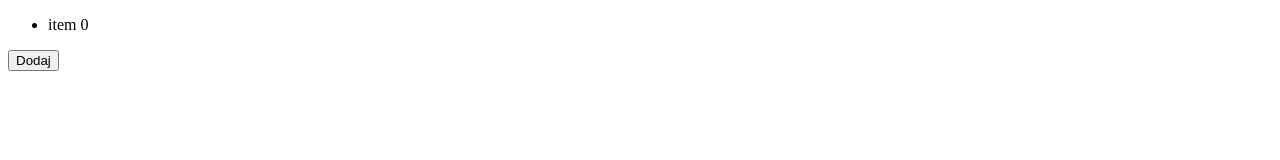
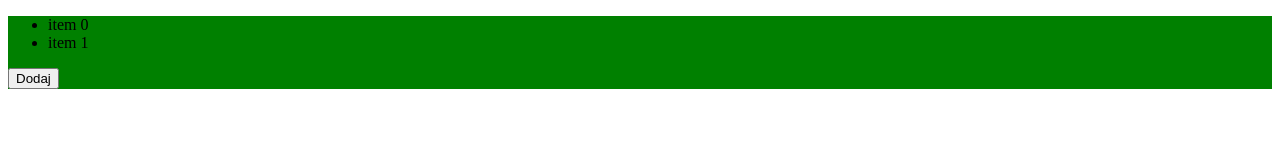
Before and after one commit to ProjectKodilla/zadanie_9_6, a website: page index.html in a window 1280 px wide. Both pictures are taken after a click on the button "Dodaj". Drawn offline with Linux system fonts and the light colour scheme.

Commit message:
finished

```diff
--- a/index.html
+++ b/index.html
@@ -4,15 +4,15 @@
     <meta charset="UTF-8">
     <meta name="viewport" content="width=device-width, initial-scale=1.0">
     <meta http-equiv="X-UA-Compatible" content="ie=edge">
-    <title>JavaScript DOM Properties</title>
+    <title>JavaScript</title>
 </head>
 <body>
+    <div style="background-color: green">
     <ul id="list">
         <li>item 0</li>
     </ul>
     <button id="addElem">Dodaj</button>
     </div>
-    </div>
 <script type="text/javascript" src="script.js"></script>
 </body>
 </html>
--- a/script.js
+++ b/script.js
@@ -1,9 +1,13 @@
 var list = document.getElementById("list");
+console.log(document.getElementById('list'));
 var add = document.getElementById("addElem");
+console.log(document.getElementById("addElem"));
 
-add.addEventListener ("click", function() {
+add.addEventListener("click", function() {
+    var documents = document.querySelectorAll("#list > li");
+    console.log(documents);
     var element = document.createElement("li");
-    element.innerHTML = "item";
-    list.appendChild(element + "1");
-
-});
+    element.innerHTML = "item" + " " + documents.length;
+    list.appendChild(element);
+}
+);
```
